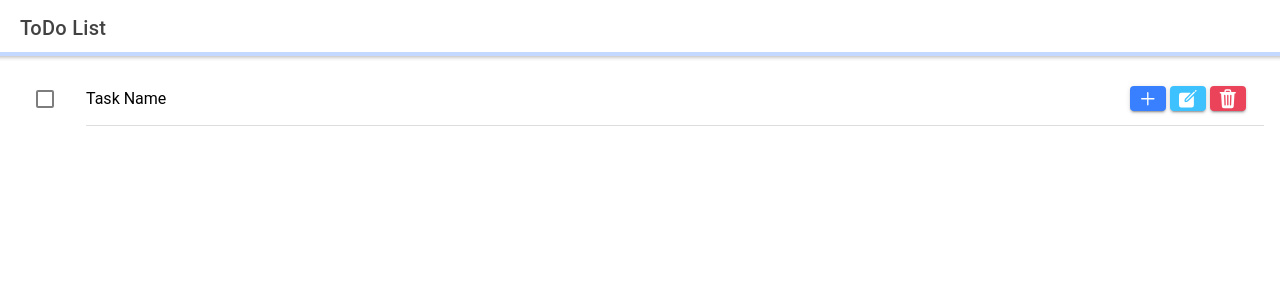
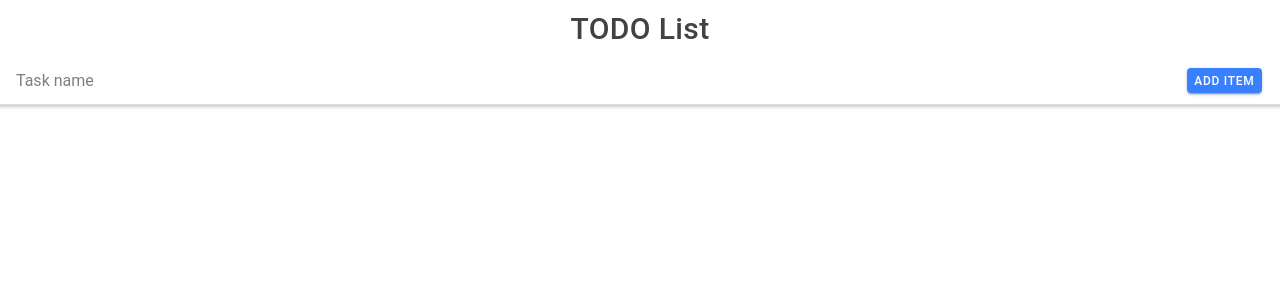
Before and after one commit to Logan-Kroeger/ToDo_List, a React (Create React App) app in the folder myApp/: page /home in a window 1280 px wide. Shown: the top 300 px of the page. Built offline with nearby package versions, Linux system fonts and the light colour scheme.

Commit message:
Simple creation of tasks

```diff
--- a/myApp/src/pages/Home.css
+++ b/myApp/src/pages/Home.css
@@ -0,0 +1,5 @@
+.custom_title{
+    text-align:center;
+    font-size: 30px;
+    font-weight: 500;
+  }
--- a/myApp/src/pages/Home.tsx
+++ b/myApp/src/pages/Home.tsx
@@ -1,34 +1,147 @@
-import { IonContent, IonHeader, IonPage, IonTitle, IonToolbar, IonList, IonProgressBar, IonItem, IonLabel, IonCheckbox, IonButton, IonIcon } from '@ionic/react';
-import { home, add, trash, create } from 'ionicons/icons';
-import ExploreContainer from '../components/ExploreContainer';
+// Ion react components
+import {
+  IonContent,
+  IonHeader,
+  IonPage,
+  IonTitle,
+  IonToolbar,
+  IonList,
+  IonInput,
+  IonProgressBar,
+  IonItem,
+  IonLabel,
+  IonCheckbox,
+  IonButton,
+  IonIcon,
+  IonAlert
+} from '@ionic/react';
+
+// Ion icon imports
+import {
+  add,
+  trash,
+  pencil
+} from 'ionicons/icons';
+
+// Other imports
+import { useState } from 'react';
+import { useIonAlert } from '@ionic/react';
 import './Home.css';
 
 const Home: React.FC = () => {
+
+  // -------- Alerts --------
+  const [showAlert, setShowAlert] = useState(false);
+  const [presentAlert] = useIonAlert();
+
+  // -------- List items --------
+  const [items, setItems] = useState<string[]>([]);
+  const [newItem, setNewItem] = useState('');
+
+  // Update text input value
+  const handleInputChange = (event: any) => {
+    setNewItem(event.target.value);
+  };
+
+  // Create the new item
+  const handleButtonClick = () => {
+    if (newItem == ''){
+      presentAlert({
+        header: 'Warning',
+        message: 'Please enter a valid task name!',
+        buttons: ['OK'],
+      })
+    }
+    else{
+      setItems([...items, newItem]);
+      setNewItem('');
+    }
+  };
+
+  // Complete the item from the list
+  const completeItem = () => {
+    console.log("Checkbox clicked");
+  }
+
+  // Add a new item to the list
+  const addItem = () => {
+    console.log("Add button clicked");
+  }
+
+  // Edit the name of the item on the list
+  const editItem = () => {
+    console.log("Edit button clicked");
+  }
+
+  // Alert for deleting item on the list
+  const deleteItem = () => {
+    console.log("Delete button clicked");
+    setShowAlert(true);
+  }
+
+  // Cancel the delete
+  const handleCancel = () => {
+    setShowAlert(false);
+  };
+
+  // Confirm the delete
+  const handleConfirm = () => {
+    console.log('Confirmed!');
+    setShowAlert(false);
+  };
+
+
   return (
     <IonPage>
       <IonHeader>
         <IonToolbar>
-          <IonTitle>ToDo List</IonTitle>
-          <IonProgressBar type="indeterminate"></IonProgressBar>
+          <IonTitle className='custom_title'>TODO List</IonTitle>
         </IonToolbar>
+        <IonItem>
+          <IonInput value={newItem} onIonChange={handleInputChange} placeholder="Task name"></IonInput>
+          <IonButton onClick={handleButtonClick}>Add item</IonButton>
+        </IonItem>
       </IonHeader>
       <IonContent className="ion-padding">
 
 
+      <IonList>
+        {items.map((item, index) => (
+          <IonItem key={index}>
+            <IonCheckbox slot="start" onClick={() => completeItem()}/>
+            <IonLabel>{item}</IonLabel>
+            <IonButton color='primary' fill='clear' onClick={() => addItem()}>
+              <IonIcon slot="icon-only" icon={add}></IonIcon>
+            </IonButton>
+            <IonButton color='secondary' fill='clear' onClick={() => editItem()}>
+              <IonIcon slot="icon-only" icon={pencil}></IonIcon>
+            </IonButton>
+            <IonButton color='danger' fill='clear' onClick={() => deleteItem()}>
+              <IonIcon slot="icon-only" icon={trash}></IonIcon>
+            </IonButton>
+          </IonItem>
+        ))}
+      </IonList>
 
-      <IonItem>
-        <IonCheckbox slot="start"/>
-        <IonLabel>Task Name</IonLabel>
-        <IonButton color='primary'>
-          <IonIcon slot="icon-only" icon={add}></IonIcon>
-        </IonButton>
-        <IonButton color='secondary'>
-          <IonIcon slot="icon-only" icon={create}></IonIcon>
-        </IonButton>
-        <IonButton color='danger'>
-          <IonIcon slot="icon-only" icon={trash}></IonIcon>
-        </IonButton>
-      </IonItem>
+
+      <IonAlert
+        isOpen={showAlert}
+        onDidDismiss={handleCancel}
+        header={'Confirm Action'}
+        message={'Are you sure you want to delete this item?'}
+        buttons={[
+          {
+            text: 'Cancel',
+            role: 'cancel',
+            cssClass: 'secondary',
+            handler: handleCancel,
+          },
+          {
+            text: 'Confirm',
+            handler: handleConfirm
+          }
+        ]}
+      />
 
       </IonContent>
     </IonPage>
```
